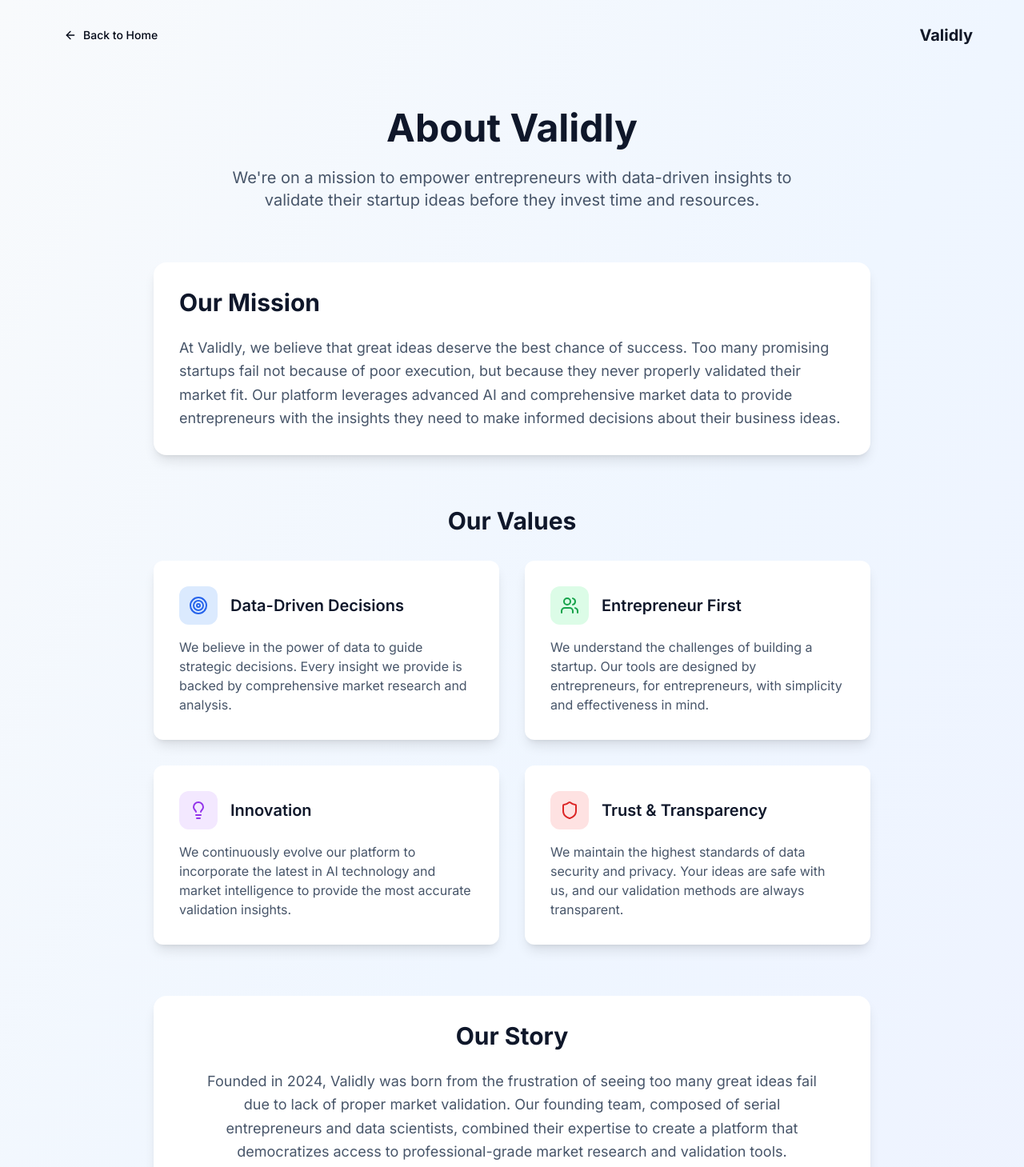
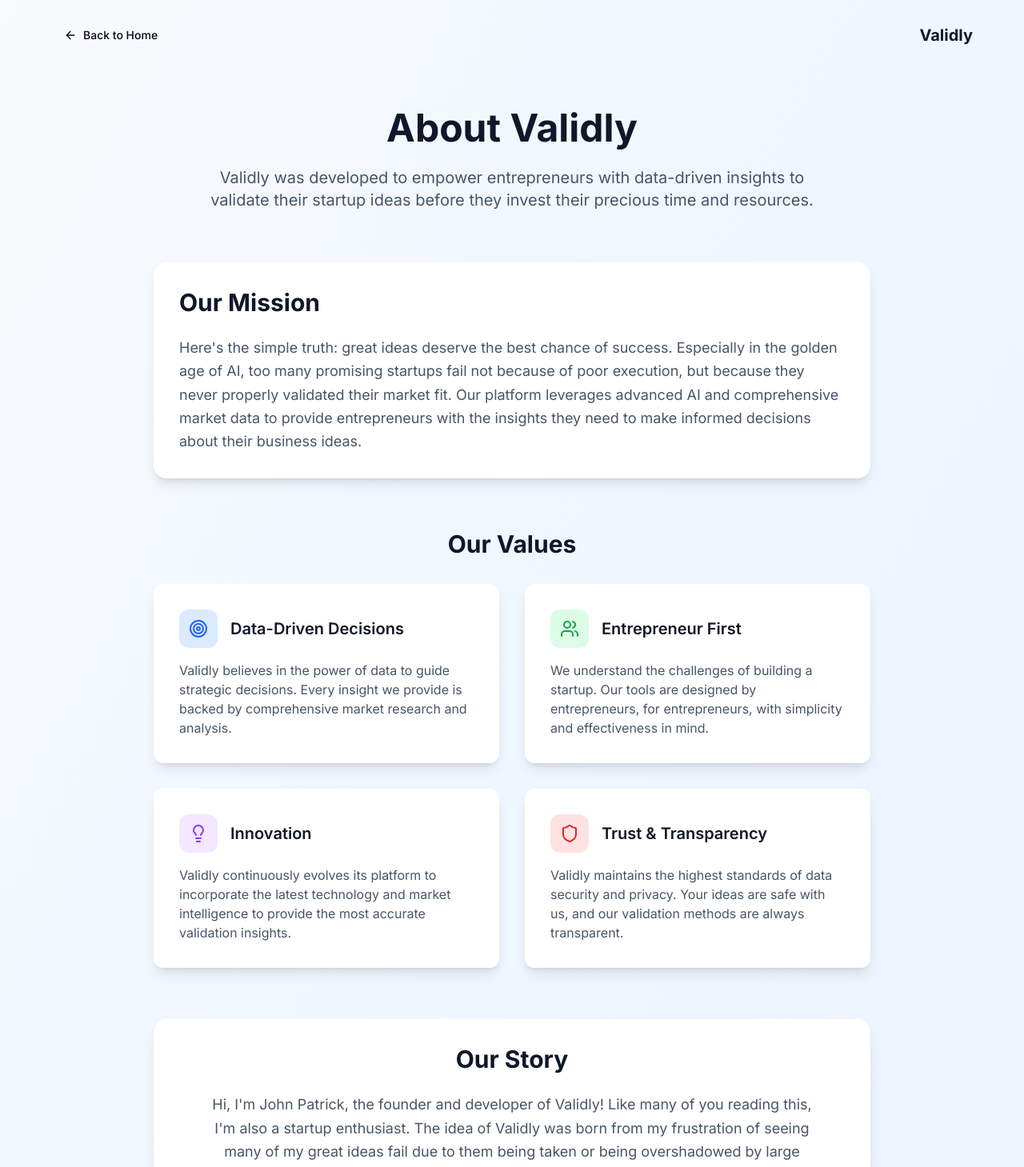
Before and after one commit to J7P16/Validly, a React (Vite) app: page /about in a window 1280 px wide. Shown: the top 1459 px of the page at 80% size. Built offline with nearby package versions, Linux system fonts and the light colour scheme.

Commit message:
Code edited in Lovable Code Editor
Edited UI in Lovable

```diff
--- a/src/pages/About.tsx
+++ b/src/pages/About.tsx
@@ -33,8 +33,8 @@ const About = () => {
               About Validly
             </h1>
             <p className="text-xl text-slate-600 max-w-3xl mx-auto">
-              We're on a mission to empower entrepreneurs with data-driven insights
-              to validate their startup ideas before they invest time and resources.
+              Validly was developed to empower entrepreneurs with data-driven insights
+              to validate their startup ideas before they invest their precious time and resources.
             </p>
           </div>
 
@@ -43,8 +43,8 @@ const About = () => {
             <div className="bg-white rounded-2xl p-8 shadow-lg">
               <h2 className="text-3xl font-bold text-slate-900 mb-6">Our Mission</h2>
               <p className="text-lg text-slate-600 leading-relaxed">
-                At Validly, we believe that great ideas deserve the best chance of success.
-                Too many promising startups fail not because of poor execution, but because
+                Here's the simple truth: great ideas deserve the best chance of success.
+                Especially in the golden age of AI, too many promising startups fail not because of poor execution, but because
                 they never properly validated their market fit. Our platform leverages
                 advanced AI and comprehensive market data to provide entrepreneurs with
                 the insights they need to make informed decisions about their business ideas.
@@ -65,7 +65,7 @@ const About = () => {
                     <h3 className="text-xl font-semibold text-slate-900">Data-Driven Decisions</h3>
                   </div>
                   <p className="text-slate-600">
-                    We believe in the power of data to guide strategic decisions.
+                    Validly believes in the power of data to guide strategic decisions.
                     Every insight we provide is backed by comprehensive market research and analysis.
                   </p>
                 </CardContent>
@@ -95,7 +95,7 @@ const About = () => {
                     <h3 className="text-xl font-semibold text-slate-900">Innovation</h3>
                   </div>
                   <p className="text-slate-600">
-                    We continuously evolve our platform to incorporate the latest in AI technology
+                    Validly continuously evolves its platform to incorporate the latest technology
                     and market intelligence to provide the most accurate validation insights.
                   </p>
                 </CardContent>
@@ -110,7 +110,7 @@ const About = () => {
                     <h3 className="text-xl font-semibold text-slate-900">Trust & Transparency</h3>
                   </div>
                   <p className="text-slate-600">
-                    We maintain the highest standards of data security and privacy.
+                    Validly maintains the highest standards of data security and privacy.
                     Your ideas are safe with us, and our validation methods are always transparent.
                   </p>
                 </CardContent>
@@ -123,11 +123,11 @@ const About = () => {
             <div className="bg-white rounded-2xl p-8 shadow-lg text-center">
               <h2 className="text-3xl font-bold text-slate-900 mb-6">Our Story</h2>
               <p className="text-lg text-slate-600 leading-relaxed max-w-3xl mx-auto">
-                Founded in 2024, Validly was born from the frustration of seeing too many
-                great ideas fail due to lack of proper market validation. Our founding team,
-                composed of serial entrepreneurs and data scientists, combined their expertise
-                to create a platform that democratizes access to professional-grade market
-                research and validation tools.
+                Hi, I'm John Patrick, the founder and developer of Validly! Like many of you reading this, I'm also a
+                startup enthusiast. The idea of Validly was born from my frustration of seeing many of my
+                great ideas fail due to them being taken or being overshadowed by large markets. So, I decided
+                decided to create a platform that democratizes access to professional-grade market
+                research and validation tools to help other entrepreneurs find their spark.
               </p>
             </div>
           </section>
@@ -137,7 +137,7 @@ const About = () => {
             <div className="bg-gradient-to-r from-blue-600 to-indigo-600 rounded-2xl p-12 text-white">
               <h2 className="text-3xl font-bold mb-4">Ready to Validate Your Idea?</h2>
               <p className="text-xl mb-8 opacity-90">
-                Join thousands of entrepreneurs who trust Validly to validate their startup ideas.
+                Join many of the entrepreneurs who trust Validly to bring their ideas to life.
               </p>
               <Button
                 size="lg"
```
